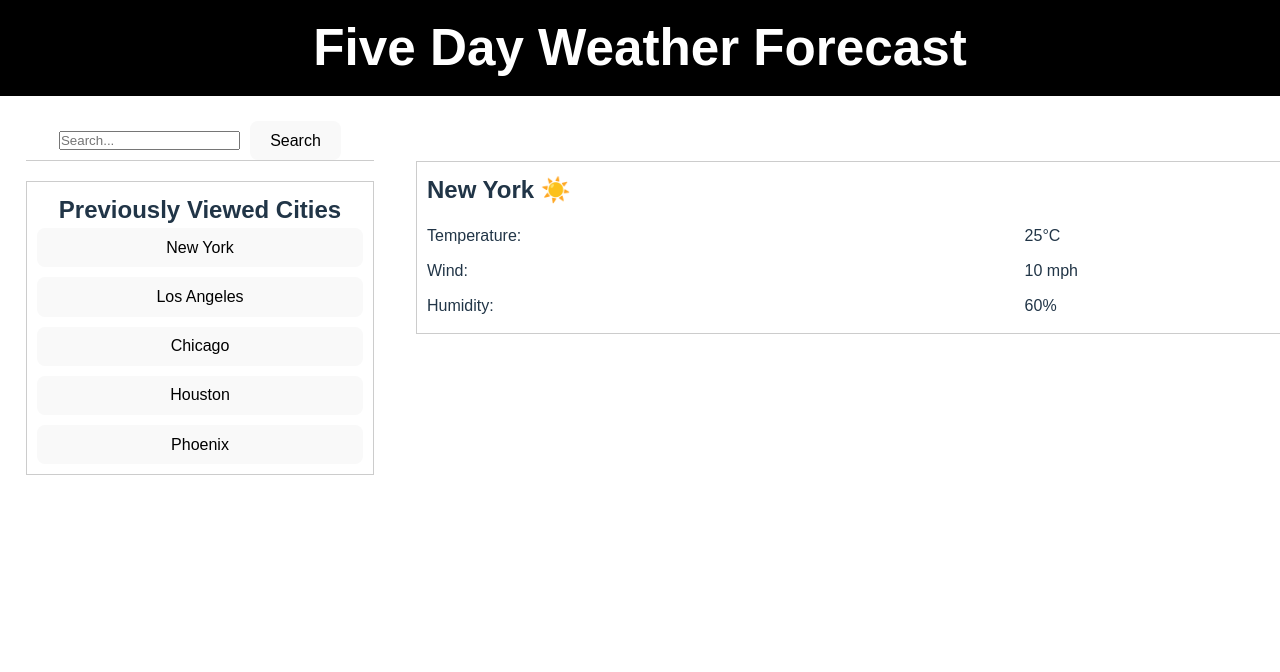
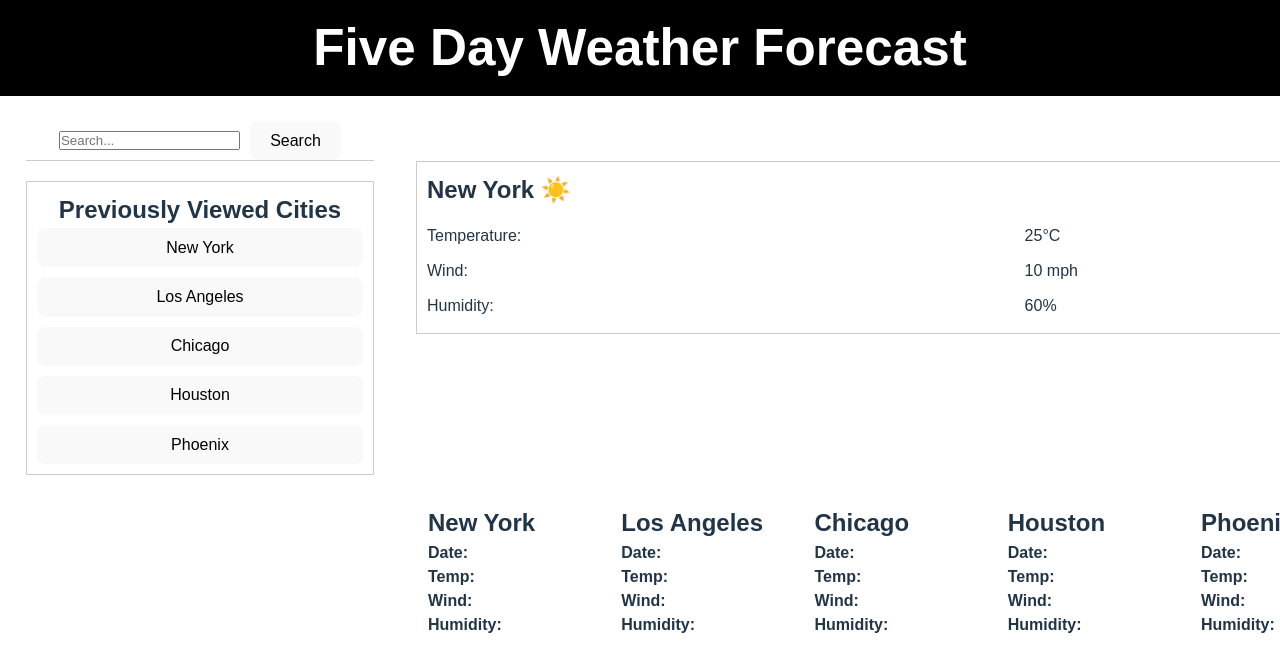
Before and after one commit to EMK2473/Five-Day-Weather-Dashboard, a React (Vite) app: page / in a window 1280 px wide. Shown: the top 672 px of the page. Built offline with nearby package versions, Linux system fonts and the light colour scheme.

Commit message:
added city containers and placeholder data for searched cities to display wrapping up front end dev

```diff
--- a/src/App.css
+++ b/src/App.css
@@ -54,4 +54,45 @@ body {
 
 .body-container:nth-child(2) {
   margin-top: 50px;
+  overflow-x: auto;
+  white-space: nowrap;
+  width: 1000px;
+  display: flex;
+  justify-content: center;
 }
+
+.body-container:nth-child(2) .city-weather-tables {
+  overflow-x: auto;
+  white-space: nowrap;
+  display: flex;
+  justify-content: space-between;
+}
+
+.city-container {
+  display: inline-block;
+  margin-right: 20px;
+  border: 2px solid white;
+  padding: 10px;
+  height: 200px;
+  width: 165px;
+}
+
+.city-weather-tables {
+  white-space: nowrap;
+}
+
+.city-container table {
+  width: 100%;
+}
+
+.city-container th,
+.city-container td {
+  padding: 5px;
+  font-size: 12px;
+  text-align: center;
+}
+
+.city-container h3 {
+  font-size: 14px;
+  margin-bottom: 10px;
+}
--- a/src/App.jsx
+++ b/src/App.jsx
@@ -4,18 +4,20 @@ import { useState } from 'react';
 import './App.css';
 import React from 'react';
 import SearchForm from './components/SearchForm';
-import WeatherGrid from './components/WeatherGrid'; // Import WeatherGrid component
+import WeatherGrid from './components/WeatherGrid';
+import CityWeatherTables from './components/CityWeatherTables'; // Import CityWeatherTables component
 
 function App() {
   const [count, setCount] = useState(0);
 
-  // Placeholder city object with dummy weather information
-  const placeholderCity = {
-    city: 'New York',
-    temperature: '25°C',
-    wind: '10 mph',
-    humidity: '60%'
-  };
+  // Placeholder cities
+  const cities = [
+    { name: 'New York' },
+    { name: 'Los Angeles' },
+    { name: 'Chicago' },
+    { name: 'Houston' },
+    { name: 'Phoenix' }
+  ];
 
   return (
     <div>
@@ -24,18 +26,17 @@ function App() {
       </header>
       <div className="container">
         <aside className="aside">
-          {/* Add the SearchForm component here */}
           <SearchForm />
         </aside>
         <div>
           <div className="body-container">
             <main className="main">
-              {/* Render the WeatherGrid component with placeholder city data */}
-              <WeatherGrid city={placeholderCity.city} />
+              <WeatherGrid city="New York" />
             </main>
           </div>
           <div className="body-container">
             <main className="main">
+              <CityWeatherTables cities={cities} />
             </main>
           </div>
         </div>
--- a/src/components/CityWeatherTables.jsx
+++ b/src/components/CityWeatherTables.jsx
@@ -0,0 +1,23 @@
+// CityWeatherTables.jsx
+
+import React from 'react';
+
+function CityWeatherTables({ cities }) {
+  return (
+    <div className="city-weather-tables">
+      {cities.map((city, index) => (
+        <div key={index} className="city-container">
+          <h2>{city.name}</h2>
+          <ul style={{ listStyleType: 'none' }}>
+            <li><strong>Date:</strong> {city.date}</li>
+            <li><strong>Temp:</strong> {city.temperature}</li>
+            <li><strong>Wind:</strong> {city.wind}</li>
+            <li><strong>Humidity:</strong> {city.humidity}</li>
+          </ul>
+        </div>
+      ))}
+    </div>
+  );
+}
+
+export default CityWeatherTables;
```
